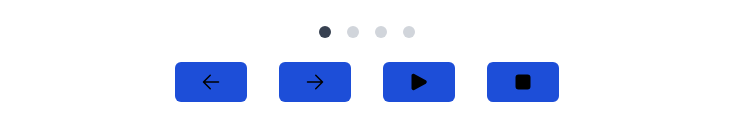
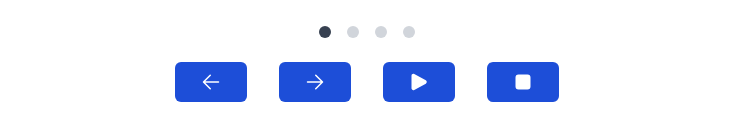
Before and after one commit to aligorgin/frontendali, a Next.js app: page /goodies/carousel-slider in a window 1280 px wide. Shown: the part 470-610 px from the top of the page, without its empty margins (273-1007 px from the left). Built offline with nearby package versions, Linux system fonts and the light colour scheme.

Commit message:
added new images for carousel slides

```diff
--- a/next.config.js
+++ b/next.config.js
@@ -14,6 +14,12 @@ module.exports = {
 				hostname: 'picsum.photos',
 				port: '',
 				pathname: '/**'
+			},
+			{
+				protocol: 'https',
+				hostname: 'i.dummyjson.com',
+				port: '',
+				pathname: '/**'
 			}
 		]
 	}
--- a/src/app/goodies/carousel-slider/page.tsx
+++ b/src/app/goodies/carousel-slider/page.tsx
@@ -13,11 +13,18 @@ import {
 
 const TIMEOUT = 1000;
 
+// const SLIDES = [
+// 	'https://picsum.photos/id/34/200/300',
+// 	'https://picsum.photos/id/35/200/300',
+// 	'https://picsum.photos/id/36/200/300',
+// 	'https://picsum.photos/id/37/200/300'
+// ];
+
 const SLIDES = [
-	'https://picsum.photos/id/34/200/300',
-	'https://picsum.photos/id/35/200/300',
-	'https://picsum.photos/id/36/200/300',
-	'https://picsum.photos/id/37/200/300'
+	'https://i.dummyjson.com/data/products/5/2.jpg',
+	'https://i.dummyjson.com/data/products/6/2.jpg',
+	'https://i.dummyjson.com/data/products/7/2.jpg',
+	'https://i.dummyjson.com/data/products/8/2.jpg'
 ];
 
 // when index  0  ----- > 1
@@ -57,7 +64,7 @@ const Controls = ({ setIndex, slideIndex }: { setIndex: any; slideIndex: number
 					);
 				})}
 			</div>
-			<div className="grid place-items-center grid-cols-2 gap-8 pt-8 sm:grid-cols-4 sm:pt-0">
+			<div className="grid grid-cols-2 place-items-center gap-8 pt-8 sm:grid-cols-4 sm:pt-0">
 				<button
 					onClick={() => {
 						setIndex((curIndex: number) => {
@@ -67,7 +74,7 @@ const Controls = ({ setIndex, slideIndex }: { setIndex: any; slideIndex: number
 					}}
 					className="rounded-md bg-blue-700 px-6 py-2 transition hover:scale-95 active:scale-105"
 				>
-					<ArrowSmallLeftIcon className="w-6" />
+					<ArrowSmallLeftIcon className="w-6 text-white" />
 				</button>
 				<button
 					onClick={() => {
@@ -75,7 +82,7 @@ const Controls = ({ setIndex, slideIndex }: { setIndex: any; slideIndex: number
 					}}
 					className="rounded-md bg-blue-700 px-6 py-2 transition hover:scale-95 active:scale-105"
 				>
-					<ArrowSmallRightIcon className="w-6" />
+					<ArrowSmallRightIcon className="w-6 text-white" />
 				</button>
 				<button
 					onClick={() => {
@@ -86,7 +93,7 @@ const Controls = ({ setIndex, slideIndex }: { setIndex: any; slideIndex: number
 					}}
 					className="rounded-md bg-blue-700 px-6 py-2 transition hover:scale-95 active:scale-105"
 				>
-					<PlayIcon className="w-6" />
+					<PlayIcon className="w-6 text-white" />
 				</button>
 				<button
 					onClick={() => {
@@ -94,7 +101,7 @@ const Controls = ({ setIndex, slideIndex }: { setIndex: any; slideIndex: number
 					}}
 					className="rounded-md bg-blue-700 px-6 py-2 transition hover:scale-95 active:scale-105"
 				>
-					<StopIcon className="w-6" />
+					<StopIcon className="w-6 text-white" />
 				</button>
 			</div>
 		</div>
@@ -102,13 +109,25 @@ const Controls = ({ setIndex, slideIndex }: { setIndex: any; slideIndex: number
 };
 
 const Slide = ({ slideNumber }: { slideNumber: number }) => {
+	const [loaded, setLoaded] = useState(true);
+
+	const handleImageLoad = () => {
+		setLoaded(false);
+	};
 	return (
 		<motion.div
 			animate={{ x: 0 }}
 			transition={{ ease: 'easeOut', duration: 2 }}
 			className="relative h-[200px] w-full sm:w-[500px]"
 		>
-			<Image alt="image" src={SLIDES[slideNumber]} fill className="rounded-md object-cover" />
+			{loaded && <div className="shimmer h-full w-full" />}
+			<Image
+				alt="image"
+				src={SLIDES[slideNumber]}
+				fill
+				onLoad={handleImageLoad}
+				className="rounded-md object-cover"
+			/>
 		</motion.div>
 	);
 };
```
